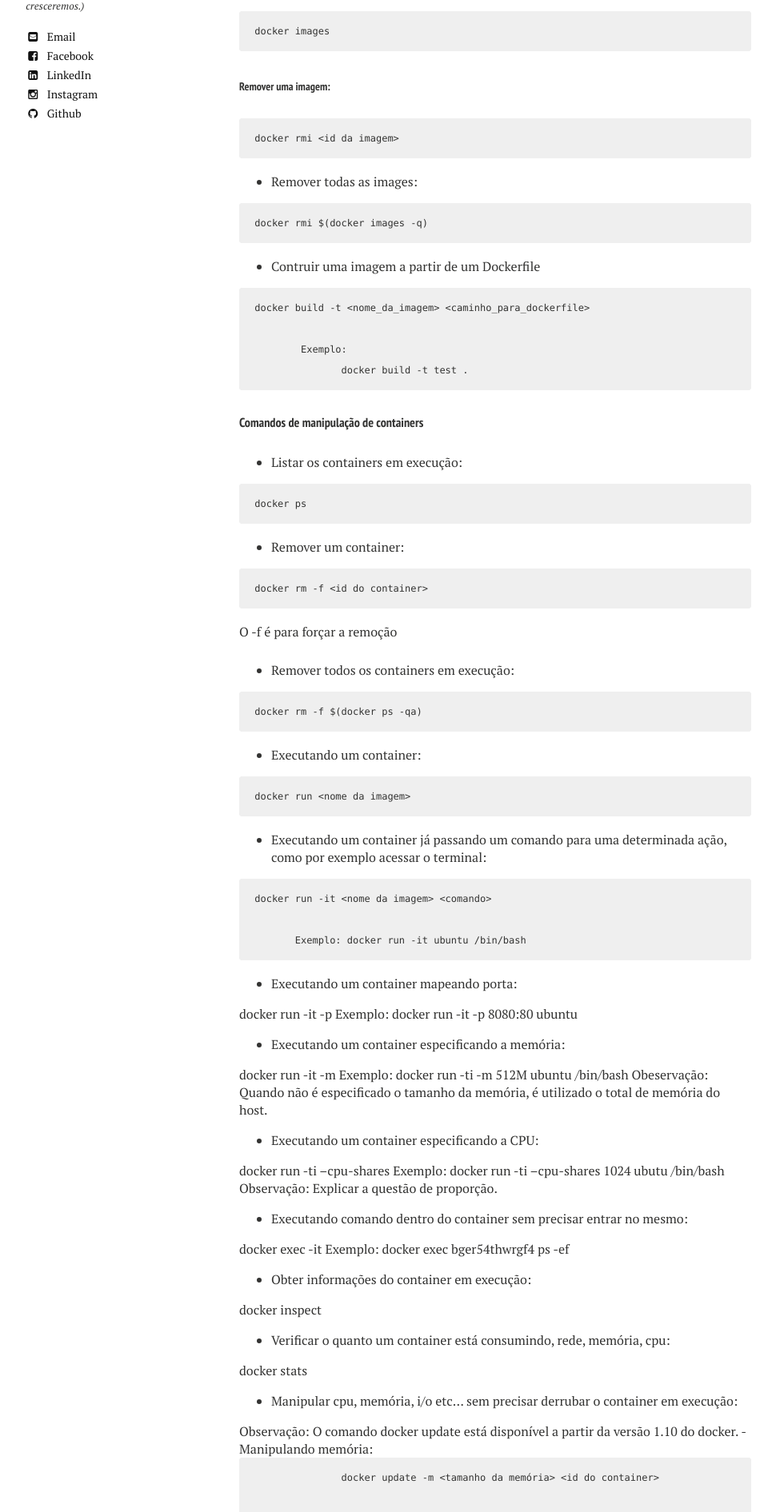
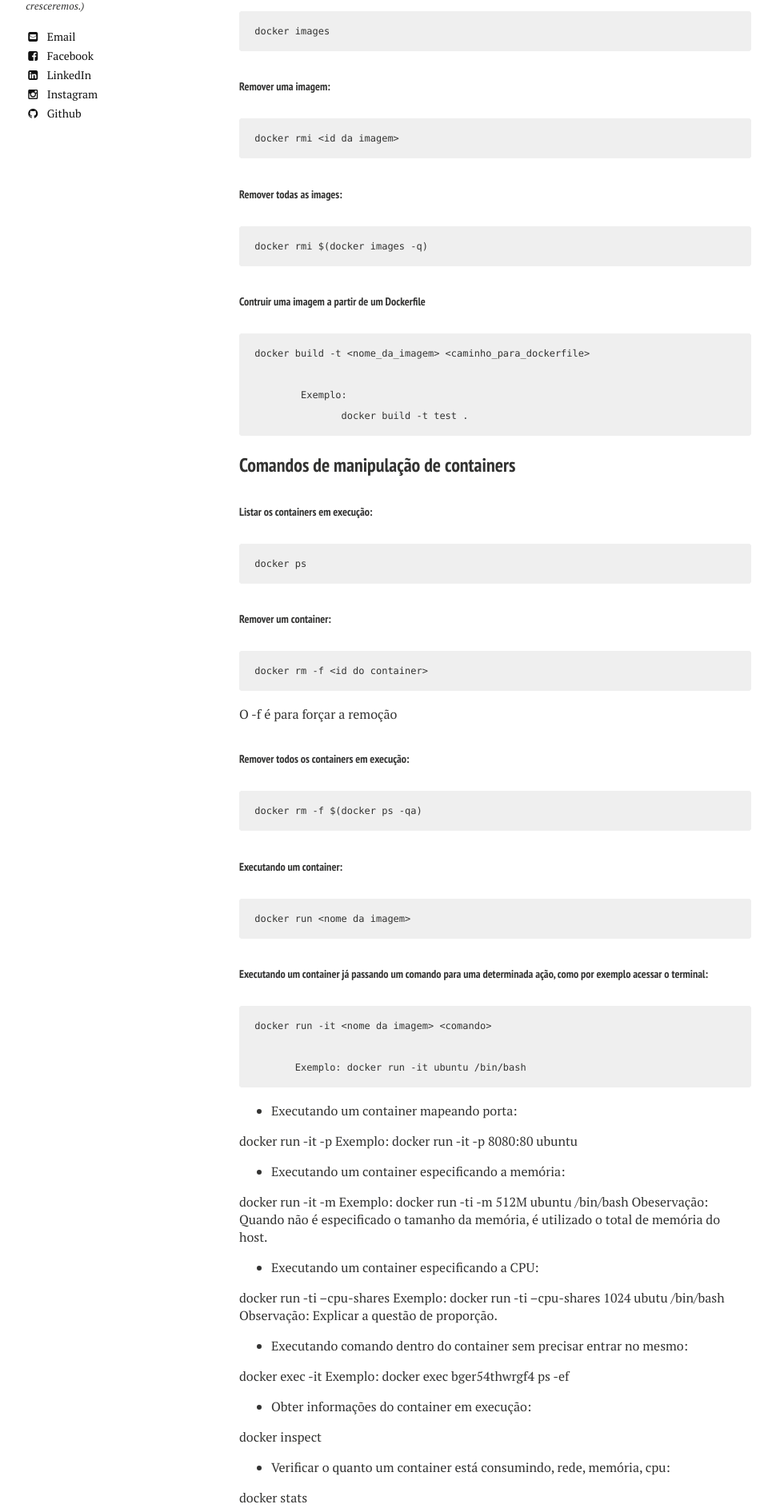
Before and after one commit to brunofprusch/brunofprusch.github.io, a Jekyll site: the page built from _posts/2017-05-07-Comandos-Uteis-do-Docker.md, in a window 1280 px wide. Shown: the part 646-2537 px from the top of the page at 80% size, without its empty margins (21-991 px from the left). Built offline with Jekyll 4.4.1, drawn with Linux system fonts in a browser that asks for light colours; nearby versions of some CDN libraries; comment, search, counter and statistics services are not loaded.

Commit message:
new formatted

````diff
--- a/_posts/2017-05-07-Comandos-Uteis-do-Docker.md
+++ b/_posts/2017-05-07-Comandos-Uteis-do-Docker.md
@@ -26,14 +26,13 @@ Este post não tem o objetivo de explicar o que é Docker e como ele funciona,
  docker rmi <id da imagem>
 ```
 
-- Remover todas as images:
+###### Remover todas as images:
 
 ```
  docker rmi $(docker images -q)
 ```
 
-
-- Contruir uma imagem a partir de um Dockerfile
+###### Contruir uma imagem a partir de um Dockerfile
 
 ```
  docker build -t <nome_da_imagem> <caminho_para_dockerfile>
@@ -43,15 +42,15 @@ Este post não tem o objetivo de explicar o que é Docker e como ele funciona,
 ```
 
 
-##### Comandos de manipulação de containers
+### Comandos de manipulação de containers
 
-- Listar os containers em execução:
+###### Listar os containers em execução:
 
 ```
  docker ps
 ```
 
-- Remover um container:
+###### Remover um container:
 
 ```
  docker rm -f <id do container>
@@ -59,19 +58,19 @@ Este post não tem o objetivo de explicar o que é Docker e como ele funciona,
 O -f é para forçar a remoção
 
 
-- Remover todos os containers em execução:
+###### Remover todos os containers em execução:
 
 ```
  docker rm -f $(docker ps -qa)
 ```
 
-- Executando um container:
+###### Executando um container:
 
 ```
  docker run <nome da imagem>
 ```
 
-- Executando um container já passando um comando para uma determinada ação, como por exemplo acessar o terminal:
+###### Executando um container já passando um comando para uma determinada ação, como por exemplo acessar o terminal:
 
 ```
  docker run -it <nome da imagem> <comando>
````
